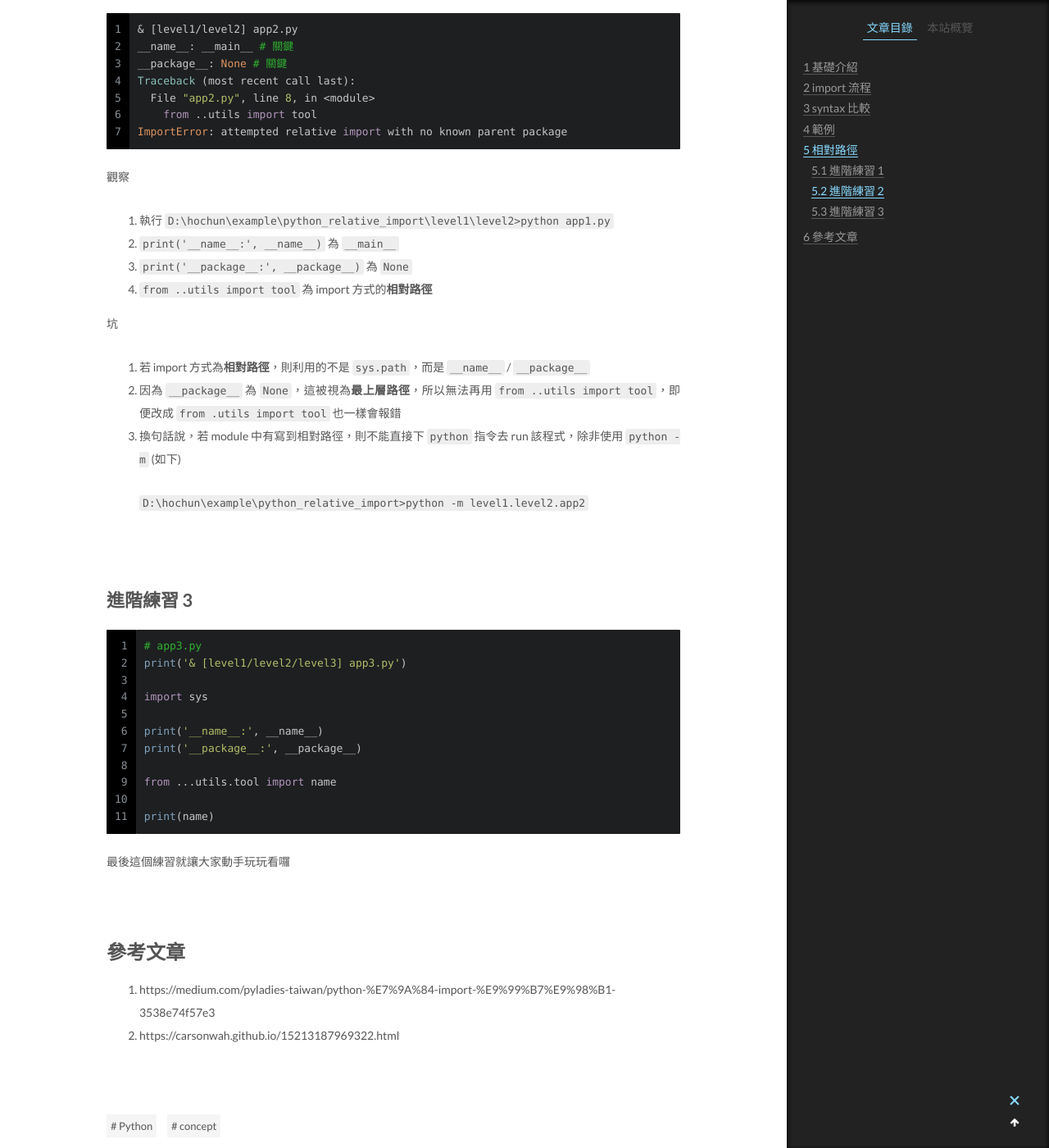
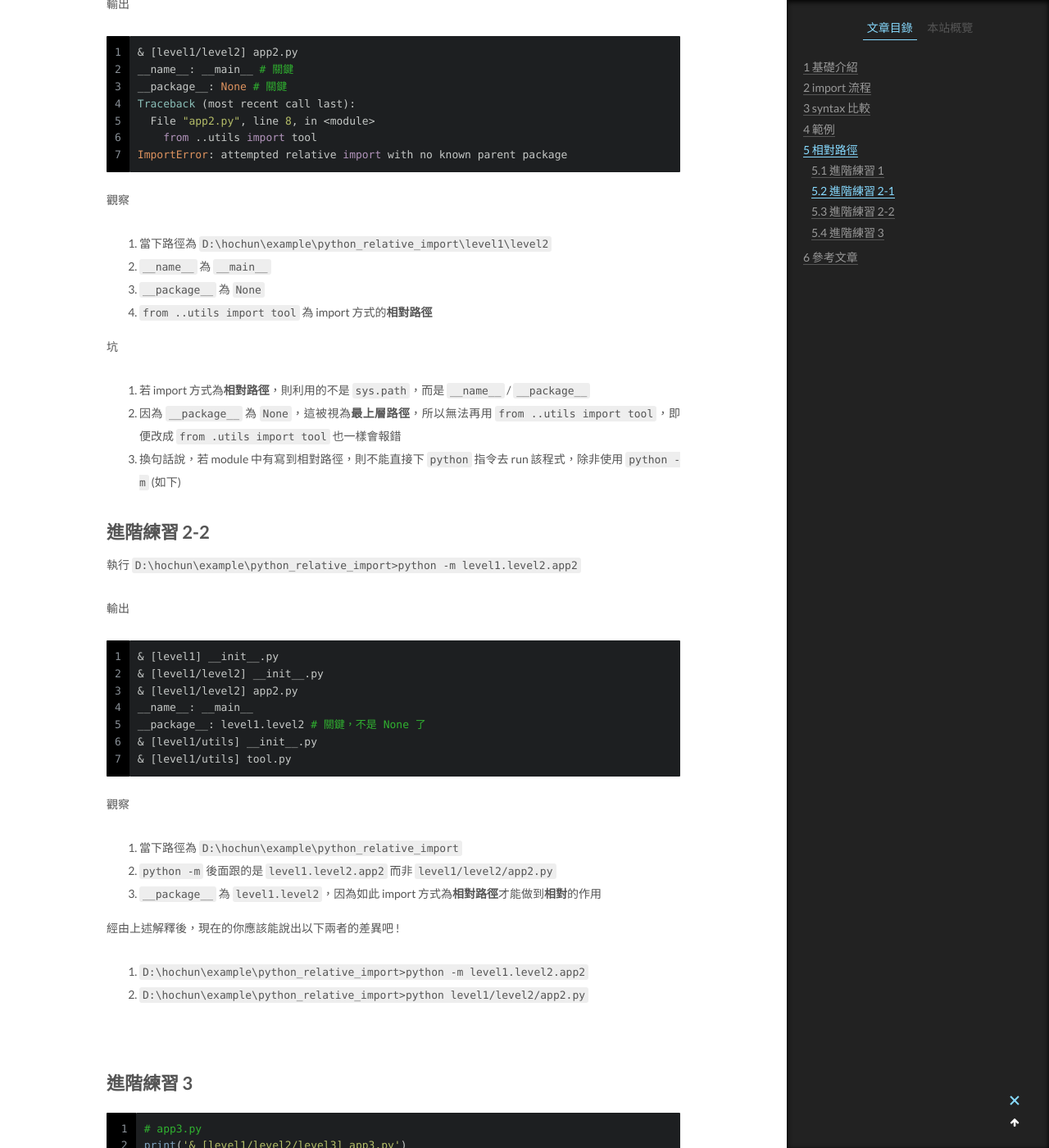
Before and after one commit to hochun836/hochun836.github.io, a Jekyll site: the page built from _posts/2020-10-03-[Python] import 概念.md, in a window 1280 px wide and 1400 px high, scrolled down 12586 px. Shown: the whole window at 82% size. Built offline with Jekyll 4.4.1, drawn with Linux system fonts in a browser that asks for light colours; comment, search, counter and statistics services are not loaded; some of the changed text lies outside the part shown.

Commit message:
add python -m desc

````diff
--- a/_posts/2020-10-03-[Python] import 概念.md
+++ b/_posts/2020-10-03-[Python] import 概念.md
@@ -447,10 +447,11 @@ ImportError: cannot import name 'lastName' from partially initialized module 'ap
 
 複習下，在[import 流程](#import-流程)中有提到，雖然 import 的**方式**有兩種，但是 import 的**流程**是相同的
 前面學習完了 import 的流程與 import 方式之一的**絕對路徑**
-接下來，讓我們把**相對路徑**也一併搞定吧! (<a href="https://github.com/hochun836/python_relative_import" target="_blank">範例下載</a>)
+接下來，讓我們把**相對路徑**也一併搞定吧 ! (<a href="https://github.com/hochun836/python_relative_import" target="_blank">範例下載</a>)
 
 - [進階練習 1](#進階練習-1)
-- [進階練習 2](#進階練習-2)
+- [進階練習 2-1](#進階練習-2-1)
+- [進階練習 2-2](#進階練習-2-2)
 - [進階練習 3](#進階練習-3)
 
 ```python
@@ -559,7 +560,7 @@ chen # in utils/tool.py
 
 <br>
 
-## 進階練習 2
+## 進階練習 2-1
 
 執行 `D:\hochun\example\python_relative_import\level1\level2>python app2.py`
 
@@ -589,9 +590,9 @@ ImportError: attempted relative import with no known parent package
 
 觀察
 
-1. 執行 `D:\hochun\example\python_relative_import\level1\level2>python app1.py`
-2. `print('__name__:', __name__)` 為 `__main__`
-3. `print('__package__:', __package__)` 為 `None`
+1. 當下路徑為 `D:\hochun\example\python_relative_import\level1\level2`
+2. `__name__` 為 `__main__`
+3. `__package__` 為 `None`
 4. `from ..utils import tool` 為 import 方式的**相對路徑**
 
 坑
@@ -600,7 +601,32 @@ ImportError: attempted relative import with no known parent package
 2. 因為 `__package__` 為 `None`，這被視為**最上層路徑**，所以無法再用 `from ..utils import tool`，即便改成 `from .utils import tool` 也一樣會報錯
 3. 換句話說，若 module 中有寫到相對路徑，則不能直接下 `python` 指令去 run 該程式，除非使用 `python -m` (如下)
 
-    `D:\hochun\example\python_relative_import>python -m level1.level2.app2`
+## 進階練習 2-2
+
+執行 `D:\hochun\example\python_relative_import>python -m level1.level2.app2`
+
+輸出
+
+```python
+& [level1] __init__.py
+& [level1/level2] __init__.py
+& [level1/level2] app2.py
+__name__: __main__
+__package__: level1.level2 # 關鍵，不是 None 了
+& [level1/utils] __init__.py
+& [level1/utils] tool.py
+```
+
+觀察
+
+1. 當下路徑為 `D:\hochun\example\python_relative_import`
+2. `python -m` 後面跟的是 `level1.level2.app2` 而非 `level1/level2/app2.py`
+3. `__package__` 為 `level1.level2`，因為如此 import 方式為**相對路徑**才能做到**相對**的作用
+
+經由上述解釋後，現在的你應該能說出以下兩者的差異吧 !
+
+1. `D:\hochun\example\python_relative_import>python -m level1.level2.app2`
+2. `D:\hochun\example\python_relative_import>python level1/level2/app2.py`
 
 <br>
 
````
